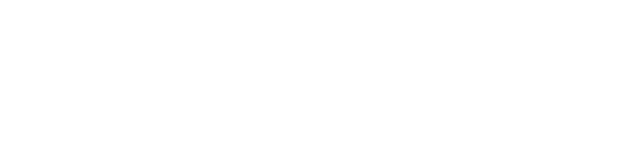
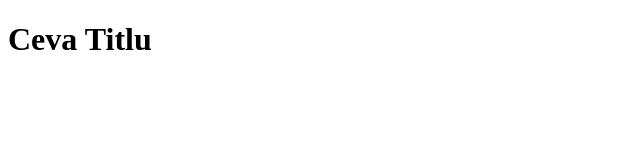
Before and after one commit to iondinescu/coursera-web, a plain HTML site: page site/test.html in a window 1280 px wide. Shown: the whole page, without its empty margins (0-640 px from the left). Drawn offline with Linux system fonts and the light colour scheme.

Commit message:
modificare mica

```diff
--- a/site/test.html
+++ b/site/test.html
@@ -7,5 +7,6 @@
     <title>Document</title>
 </head>
 <body>
+    <h1> Ceva Titlu</h1>
 </body>
 </html>
```
